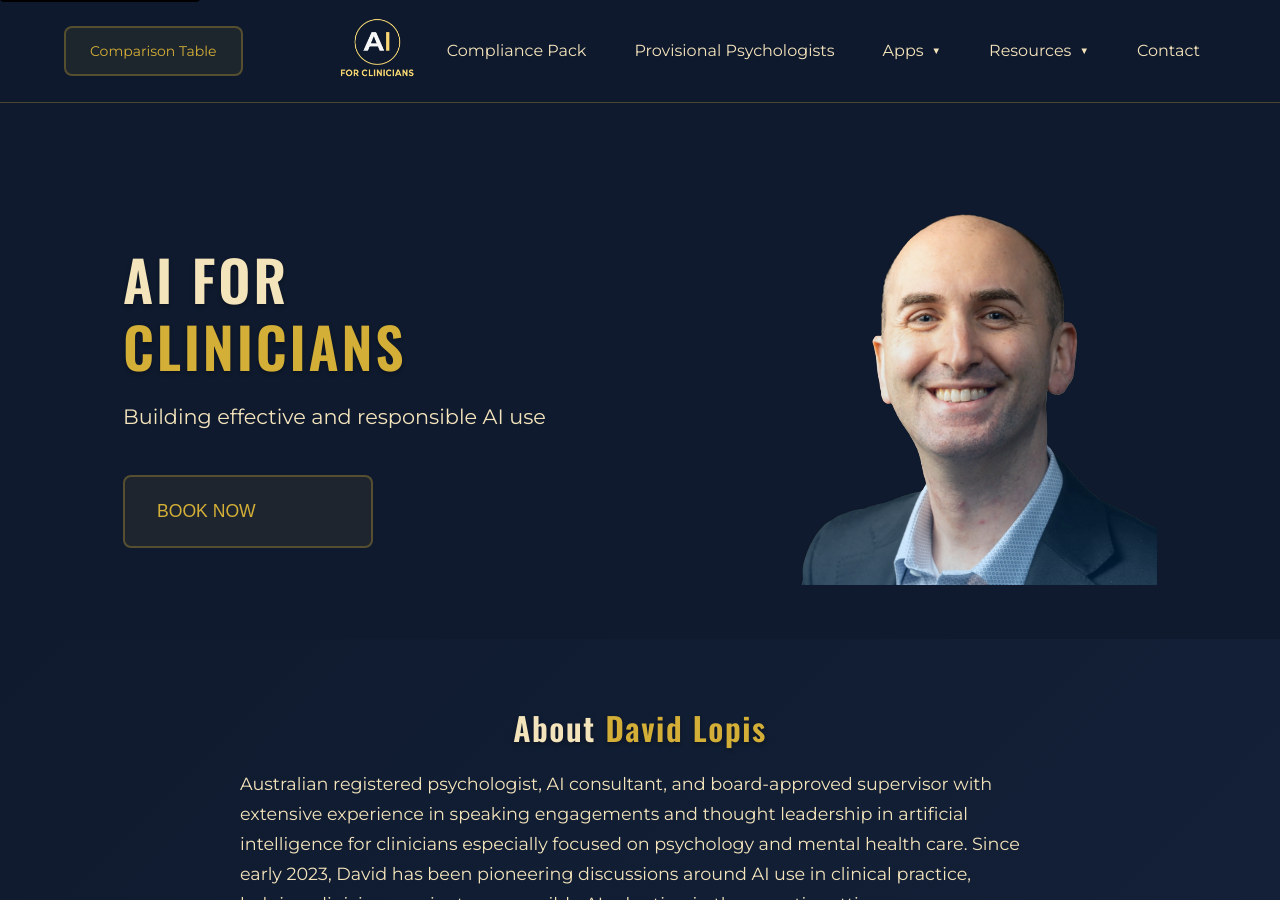
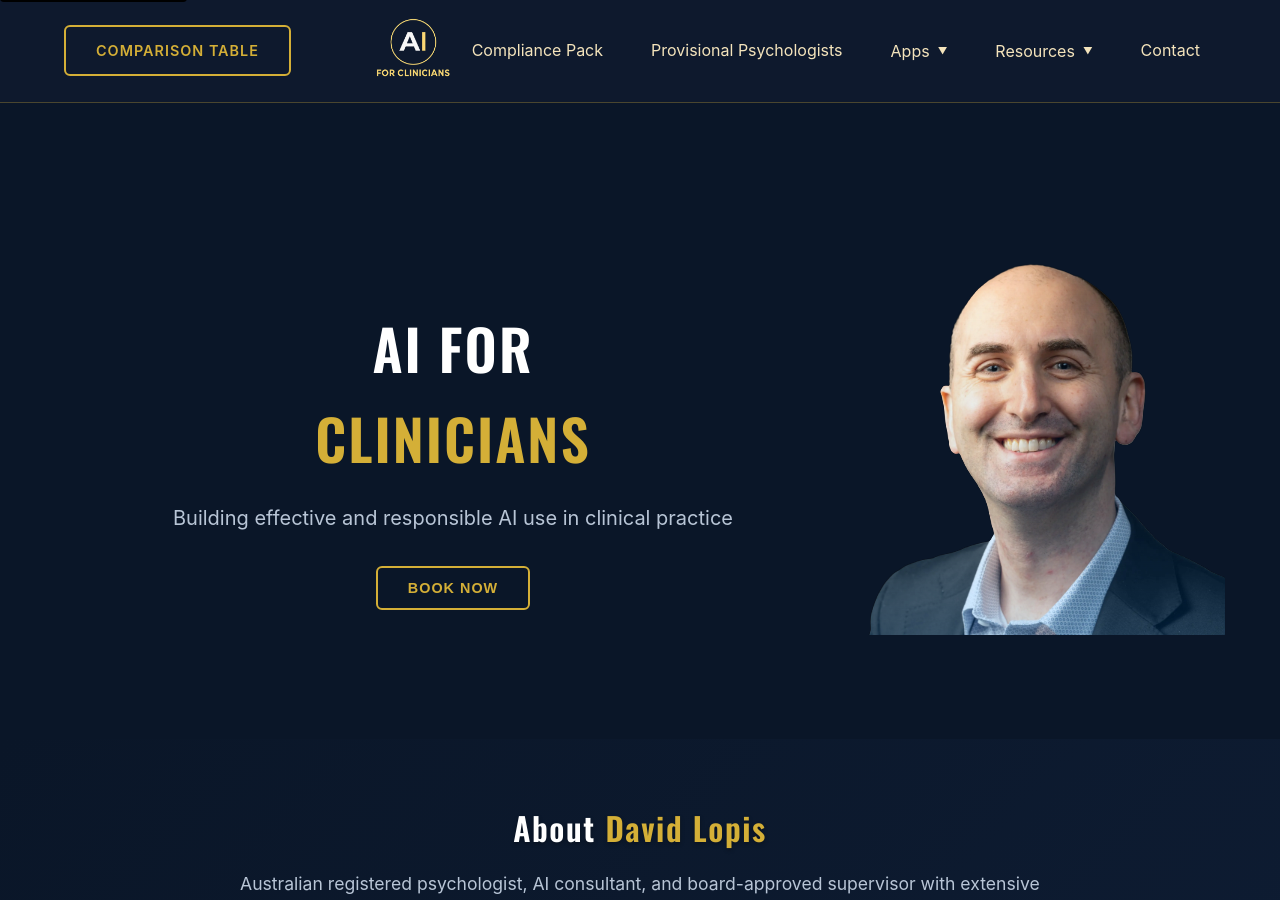
Before and after one commit to keisler-au/aiforclin, a Jekyll site: the page built from index.html, in a window 1280 px wide and 900 px high. Built offline with Jekyll 4.4.1, drawn with Linux system fonts in a browser that asks for light colours.

Commit message:
landing-page-to-match-beta-apps

```diff
--- a/assets/css/style.css
+++ b/assets/css/style.css
@@ -45,11 +45,11 @@
 }
 
 body {
-  font-family: var(--text-font-family);
+  font-family: -apple-system, BlinkMacSystemFont, 'Segoe UI', Roboto, Oxygen, Ubuntu, Cantarell, sans-serif;
   font-weight: 400;
   line-height: 1.6;
-  color: var(--text-primary);
-  background: var(--navy-deepest);
+  color: #ffffff;
+  background-color: #0a1628;
   min-height: 100vh;
   display: flex;
   flex-direction: column;
@@ -266,6 +266,12 @@
 .container {
   max-width: 1200px;
   margin: 0 auto;
+  padding: 40px 20px;
+}
+
+.container-short {
+  max-width: 1200px;
+  margin: 0 auto;
   padding: 0 20px;
 }
 
@@ -283,6 +289,34 @@
   align-items: center;
   justify-content: center;
   max-width: 1200px;
+  margin: 0 auto;
+}
+
+.header {
+  text-align: center;
+  padding: 80px 20px 60px;
+  max-width: 1200px;
+  margin: 0 auto;
+}
+
+.header h1 {
+  font-size: 3.5rem;
+  font-weight: 700;
+  margin-bottom: 20px;
+  text-transform: uppercase;
+  letter-spacing: 2px;
+  color: #ffffff;
+}
+
+.header h1 .highlight {
+  color: #d4af37;
+}
+
+.header p {
+  font-size: 1.25rem;
+  color: #b8c5d6;
+  max-width: 800px;
+  margin: 0 auto;
 }
 
 .title-content {
@@ -297,22 +331,24 @@
 }
 
 .main-title {
-  font-size: clamp(2.2rem, 5vw, 3.5rem);
-  margin-bottom: 1.25rem;
-  color: var(--primary-gold);
-  text-shadow: 0 2px 4px rgba(0, 0, 0, 0.3);
-  letter-spacing: 0.05em;
+  font-size: 3.5rem;
+  font-weight: 700;
+  margin-bottom: 20px;
+  text-transform: uppercase;
+  letter-spacing: 2px;
+  color: #ffffff;
   line-height: 1.2;
 }
 
-.main-title-accent {
-  color: var(--text-secondary);
+.main-title .highlight {
+  color: #d4af37;
 }
 
 .main-subtitle {
-  font-size: 1.3rem;
-  color: var(--text-secondary);
-  margin-bottom: 0.625rem;
+  font-size: 1.25rem;
+  color: #b8c5d6;
+  max-width: 800px;
+  margin: 0 auto 2rem;
 }
 
 /* Sub-Nav */
@@ -387,40 +423,28 @@
 }
 
 .hero-cta {
-  display: flex;
-  flex-direction: column;
-  gap: 0.5rem;
-  max-width: 250px;
+  display: inline-block;
+  background-color: transparent;
+  color: #d4af37;
+  border: 2px solid #d4af37;
+  padding: 12px 30px;
+  text-decoration: none;
+  border-radius: 6px;
+  font-weight: 600;
+  transition: all 0.3s ease;
+  text-transform: uppercase;
+  font-size: 0.9rem;
+  letter-spacing: 1px;
   margin-top: 2rem;
-}
-
-.hero-cta::before {
-  content: "";
-  position: absolute;
-  top: 0;
-  left: -100%;
-  width: 100%;
-  height: 100%;
-  background: linear-gradient(
-    90deg,
-    transparent,
-    rgba(212, 175, 55, 0.1),
-    transparent
-  );
-  transition: left 0.5s ease;
-}
-
-.hero-cta:hover::before,
-.hero-cta:focus::before {
-  left: 100%;
-}
+  cursor: pointer;
+}
+
 
 .hero-cta:hover,
 .hero-cta:focus {
-  background: var(--hover-bg);
-  border-color: var(--primary-gold);
-  transform: translateY(-2px);
-  box-shadow: 0 8px 25px rgba(212, 175, 55, 0.15);
+  background-color: #d4af37;
+  color: #0a1628;
+  transform: translateX(5px);
   outline: none;
 }
 
@@ -437,6 +461,9 @@
 }
 
 /* Main Section */
+.section {
+  padding: 60px 20px;
+}
 
 .section-alt {
   background: var(--card-bg);
@@ -447,57 +474,37 @@
 }
 
 .bg1 {
-  background: linear-gradient(
-    135deg,
-    var(--navy-deepest) 0%,
-    var(--navy-darker) 100%
-  );
+  background: linear-gradient(135deg, #0a1628 0%, #0f1e36 100%);
 }
 .bg2 {
-  background: linear-gradient(
-    135deg,
-    var(--navy-darker) 0%,
-    var(--navy-dark) 100%
-  );
+  background: linear-gradient(135deg, #0f1e36 0%, #1a2942 100%);
 }
 .bg3 {
-  background: linear-gradient(
-    135deg,
-    var(--navy-dark) 0%,
-    var(--navy-darker) 100%
-  );
+  background: linear-gradient(135deg, #1a2942 0%, #0f1e36 100%);
 }
 .bg4 {
-  background: linear-gradient(
-    135deg,
-    var(--navy-darker) 0%,
-    var(--navy-deepest) 100%
-  );
+  background: linear-gradient(135deg, #0f1e36 0%, #0a1628 100%);
 }
 .bg5 {
-  background: linear-gradient(
-    135deg,
-    var(--navy-deepest) 0%,
-    var(--navy-dark) 100%
-  );
+  background: linear-gradient(135deg, #0a1628 0%, #1a2942 100%);
 }
 
 .section-title {
   font-size: clamp(2rem, 4vw, 3rem);
   text-align: center;
   margin-bottom: 1rem;
-  color: var(--text-secondary);
+  color: #ffffff;
   text-shadow: 0 2px 4px rgba(0, 0, 0, 0.3);
   letter-spacing: 0.05em;
 }
 
 .section-title-accent {
-  color: var(--primary-gold);
+  color: #d4af37;
 }
 
 .section-subtitle {
   font-size: 1.25rem;
-  color: var(--text-secondary);
+  color: #b8c5d6;
   text-align: center;
   margin-bottom: 3rem;
   font-style: italic;
@@ -506,7 +513,7 @@
 .section-text,
 .section-text-alt {
   font-size: 1.1rem;
-  color: var(--text-secondary);
+  color: #b8c5d6;
   line-height: 1.7;
   margin-bottom: 1.5rem;
   max-width: 800px;
@@ -550,11 +557,11 @@
 }
 
 .card {
-  background: var(--card-bg);
-  border: 2px solid var(--border-color);
-  border-radius: 0.5rem;
+  background: linear-gradient(135deg, #1a2942 0%, #0f1e36 100%);
+  border: 2px solid #2a3f5f;
+  border-radius: 12px;
   padding: 2rem;
-  transition: var(--transition);
+  transition: all 0.3s ease;
   position: relative;
   overflow: hidden;
 }
@@ -571,32 +578,28 @@
 }
 
 .card::before {
-  content: "";
+  content: '';
   position: absolute;
   top: 0;
-  left: -100%;
+  left: 0;
   width: 100%;
-  height: 100%;
-  background: linear-gradient(
-    90deg,
-    transparent,
-    rgba(212, 175, 55, 0.1),
-    transparent
-  );
-  transition: left 0.5s ease;
+  height: 4px;
+  background: linear-gradient(90deg, #d4af37 0%, #f4d03f 100%);
+  transform: scaleX(0);
+  transition: transform 0.3s ease;
+  z-index: 1;
 }
 
 .card:hover::before,
 .card:focus-within::before {
-  left: 100%;
+  transform: scaleX(1);
 }
 
 .card:hover,
 .card:focus-within {
-  background: var(--hover-bg);
-  border-color: var(--primary-gold);
-  transform: translateY(-2px);
-  box-shadow: 0 8px 25px rgba(212, 175, 55, 0.15);
+  border-color: #d4af37;
+  transform: translateY(-5px);
+  box-shadow: 0 10px 30px rgba(212, 175, 55, 0.2);
 }
 
 .card-icon {
@@ -606,7 +609,7 @@
 }
 
 .card-text {
-  color: var(--text-secondary);
+  color: #b8c5d6;
   line-height: 1.6;
   position: relative;
   z-index: 1;
@@ -655,12 +658,12 @@
 }
 
 .event-title {
-  color: var(--text-secondary);
+  color: #ffffff;
   margin-bottom: 0.5rem;
 }
 
 .event-desc {
-  color: var(--text-muted);
+  color: #b8c5d6;
   font-size: 0.9rem;
   margin-bottom: 0.5rem;
 }
@@ -1255,12 +1258,11 @@
 }
 
 .card-title {
-  font-size: 1.125rem;
+  font-size: 1.5rem;
   color: var(--primary-gold);
   letter-spacing: 0.025em;
   margin-bottom: 1rem;
   z-index: 1;
-  text-align: center;
 }
 
 .card-content {
@@ -1277,46 +1279,28 @@
   align-items: center;
   justify-content: center;
   gap: 0.5rem;
-  padding: 0.75rem 1.5rem;
-  border: 2px solid var(--border-color);
-  border-radius: 8px;
-  background: var(--card-bg);
-  color: var(--primary-gold);
+  padding: 12px 30px;
+  border: 2px solid #d4af37;
+  border-radius: 6px;
+  background: transparent;
+  color: #d4af37;
   cursor: pointer;
-  font-size: 0.875rem;
+  font-size: 0.9rem;
   font-family: inherit;
-  transition: var(--transition);
+  font-weight: 600;
+  transition: all 0.3s ease;
   text-decoration: none;
+  text-transform: uppercase;
+  letter-spacing: 1px;
   position: relative;
   overflow: hidden;
 }
 
-.btn::before {
-  content: "";
-  position: absolute;
-  top: 0;
-  left: -100%;
-  width: 100%;
-  height: 100%;
-  background: linear-gradient(
-    90deg,
-    transparent,
-    rgba(212, 175, 55, 0.1),
-    transparent
-  );
-  transition: left 0.5s ease;
-  pointer-events: none;
-}
-
-.btn:hover::before {
-  left: 100%;
-}
 
 .btn:hover {
-  background: var(--hover-bg);
-  border-color: var(--primary-gold);
-  transform: translateY(-2px);
-  box-shadow: 0 8px 25px rgba(212, 175, 55, 0.15);
+  background: #d4af37;
+  color: #0a1628;
+  transform: translateX(5px);
 }
 
 .btn-round {
--- a/index.html
+++ b/index.html
@@ -13,22 +13,17 @@
     href: "#pricing"
 ---
 
-<header id="home" class="title-container">
-  <div class="title-content">
-    <h1 class="main-title main-title-accent">
-      AI FOR<br />
-      <span class="main-title">CLINICIANS</span>
-    </h1>
-    <p class="main-subtitle">Building effective and responsible AI use</p>
-    <button onclick="openBookingForm()" class="hero-cta">
-      <span>BOOK NOW</span>
-    </button>
+<div class="container title-container" style="margin-top: 13rem; margin-bottom: 6vh;">
+  <div class="header">
+    <h1>AI FOR <br /> <span class="highlight">CLINICIANS</span></h1>
+    <p>Building effective and responsible AI use in clinical practice</p>
+    <button onclick="openBookingForm()" class="hero-cta">BOOK NOW</button>
   </div>
     <img
       src="../assets/images/landing-page/professionalHeadshot-no-background.png"
       alt="David Lopis - AI Consultant"
     />
-</header>
+</div>
 <!-- About Section -->
 <section id="about" class="section bg1">
   <div class="container container-short">
@@ -58,30 +53,24 @@
 
     <div class="cards-grid">
       <article class="card">
-        <div class="flex items-center gap-1">
+        <span class="card-icon">&#128483;</span>
         <h3 class="card-title">Speaking and Training</h3>
-          <span class="card-icon">&#128483;</span>
-        </div>
         <p class="card-text">
           Keynote speaker at major conferences including APS, AAPi, and ACPA
           events
         </p>
       </article>
       <article class="card">
-        <div class="flex items-center gap-1">
+        <span class="card-icon">&#128101;</span>
         <h3 class="card-title">Psychology Squared</h3>
-          <span class="card-icon">&#128101;</span>
-        </div>
         <p class="card-text">
           Runs Facebook community with 3,500+ clinicians learning to use and
           keep up with changes in AI
         </p>
       </article>
       <article class="card">
-        <div class="flex items-center gap-1">
+        <span class="card-icon">&#128214;</span>
         <h3 class="card-title">AI Tools Expertise</h3>
-          <span class="card-icon">&#128214;</span>
-        </div>
         <p class="card-text">
           David has run demo events with Heidi, BastionGPT, Everbility, and
           Zanda
@@ -245,10 +234,8 @@
 
     <div class="cards-grid four-col">
       <article class="card">
-        <div class="flex items-center gap-1">
+        <span class="card-icon">&#128197;</span>
         <h3 class="card-title">Individual Consultation</h3>
-          <span class="card-icon">&#128197;</span>
-        </div>
         <p class="card-text">
           One-on-one guidance for AI implementation in your practice
         </p>
@@ -259,10 +246,8 @@
         </ul>
       </article>
       <article class="card">
-        <div class="flex items-center gap-1">
+        <span class="card-icon">&#128101;</span>
         <h3 class="card-title">Group Training</h3>
-          <span class="card-icon">&#128101;</span>
-        </div>
         <p class="card-text">Workshops for teams and organizations</p>
         <ul class="card-list">
           <li>• Team workshops</li>
@@ -271,10 +256,8 @@
         </ul>
       </article>
       <article class="card">
-        <div class="flex items-center gap-1">
+        <span class="card-icon">&#128483;</span>
         <h3 class="card-title">Speaking Engagements</h3>
-          <span class="card-icon">&#128483;</span>
-        </div>
         <p class="card-text">Keynotes and presentations for conferences</p>
         <ul class="card-list">
           <li>• Conference keynotes</li>
@@ -284,10 +267,8 @@
         </ul>
       </article>
       <article class="card">
-        <div class="flex items-center gap-1">
+        <span class="card-icon">&#128214;</span>
         <h3 class="card-title">Compliance Pack</h3>
-          <span class="card-icon">&#128214;</span>
-        </div>
         <p class="card-text">Essential resources for responsible AI use</p>
         <ul class="card-list">
           <li>• AI policy</li>
```
Also changed, not shown: beta-apps/index.html (+6 -5 lines). Lines whose indentation alone changed are shown as unchanged.
